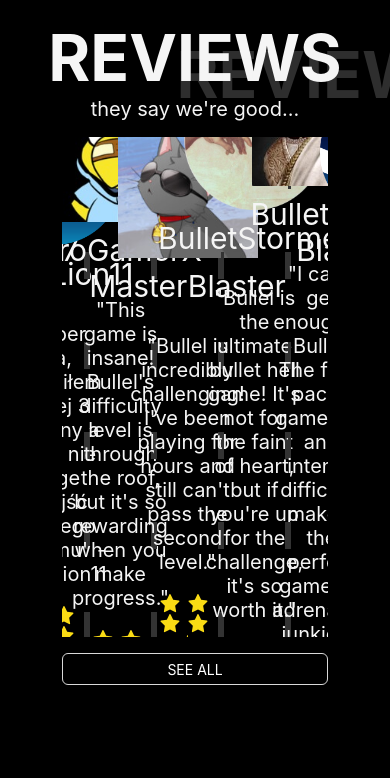
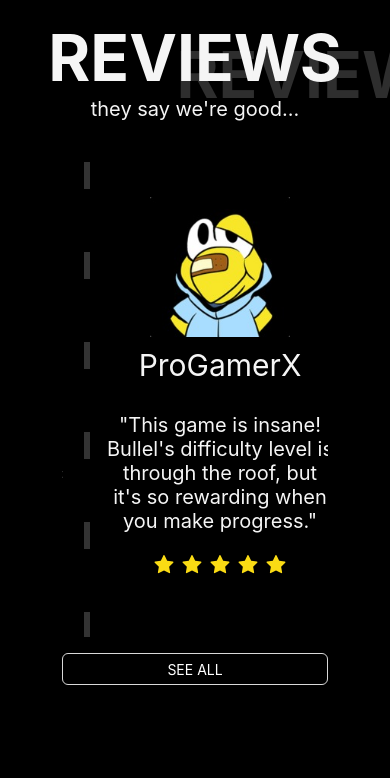
Before and after one commit to mateusz-stelmasiak/Website-Game-FakeAdvertisment, a React (Create React App) app in the folder emakreting-bullel/: page / in a window 390 px wide. Shown: the part 2180-2958 px from the top of the page. Built offline with nearby package versions, Linux system fonts and the light colour scheme; the HTML template or start-up script is replaced by a standard one.

Commit message:
Reviews responsive

```diff
--- a/emakreting-bullel/src/components/findUs/FindUsSection.tsx
+++ b/emakreting-bullel/src/components/findUs/FindUsSection.tsx
@@ -13,9 +13,9 @@ export default function FindUsSection() {
 
     return <>
         <div style={{marginBottom:"60px",marginTop:"20px"}} className={"reviewHeader"}>
-            Find us
+            FIND US
             <div style={{marginLeft:20}} className={"reviewHeaderDecoration"}>
-                Find us
+                FIND US
             </div>
         </div>
         <div className={"findUsSection"} style={{marginBottom:"80px"}}>
--- a/emakreting-bullel/src/components/reviewsSection/reviewsSection.css
+++ b/emakreting-bullel/src/components/reviewsSection/reviewsSection.css
@@ -30,7 +30,8 @@
     position: absolute;
     top: 22%;
     left: 43%;
-    color: #f5f5f530
+    color: #f5f5f530;
+    white-space: nowrap;
 }
 
 .reviewPlaceholder {
--- a/emakreting-bullel/src/components/reviewsSection/reviewsSection.tsx
+++ b/emakreting-bullel/src/components/reviewsSection/reviewsSection.tsx
@@ -12,14 +12,27 @@ import TestAvatar3 from "../../assets/testAvatar3.png"
 import TestAvatar4 from "../../assets/testAvatar4.jpg"
 
 export default function ReviewsSection() {
-    let settings = {
-        dots: true,
-        infinite: true,
-        speed: 500,
-        slidesToShow: 4,
-        slidesToScroll: 1
-    };
 
+    let responsiveSettings =[
+        {
+            breakpoint: 1150,
+            settings: {
+                slidesToShow: 3,
+            }
+        },
+        {
+            breakpoint: 800,
+            settings: {
+                slidesToShow: 2,
+            }
+        },
+        {
+            breakpoint: 600,
+            settings: {
+                slidesToShow: 1,
+            }
+        }
+    ]
 
     let handleSeeAll = ()=>{
         window.location.href = `https://store.steampowered.com/`
@@ -35,7 +48,9 @@ export default function ReviewsSection() {
         </div>
         <span>they say we're good...</span>
 
-        <Slider arrows={false} swipe={true} dots={true} infinite={true} speed={500} slidesToShow={4}>
+        <Slider arrows={false} swipe={true} dots={true} infinite={true} speed={500} slidesToShow={3.75}
+                responsive={responsiveSettings}
+        >
             <div className={"reviewPlaceholder"}>
                 <ReviewCard
 
```
